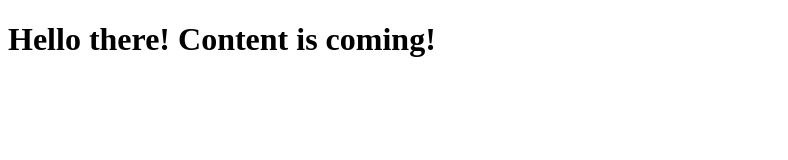
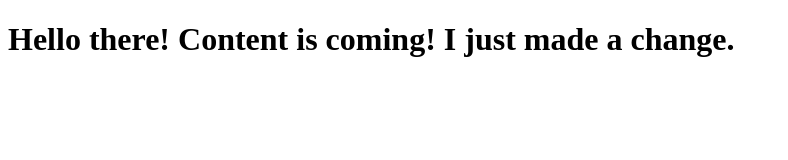
Before and after one commit to hdadmanesh/homework_gwu_2022, a plain HTML site: page index.html in a window 1280 px wide. Shown: the whole page, without its empty margins (0-788 px from the left). Drawn offline with Linux system fonts and the light colour scheme.

Commit message:
I just made a change

```diff
--- a/index.html
+++ b/index.html
@@ -7,6 +7,6 @@
     <title>Document</title>
 </head>
 <body>
-  <h1>Hello there! Content is coming!</h1>
+  <h1>Hello there! Content is coming! I just made a change.</h1>
 </body>
 </html>
```
